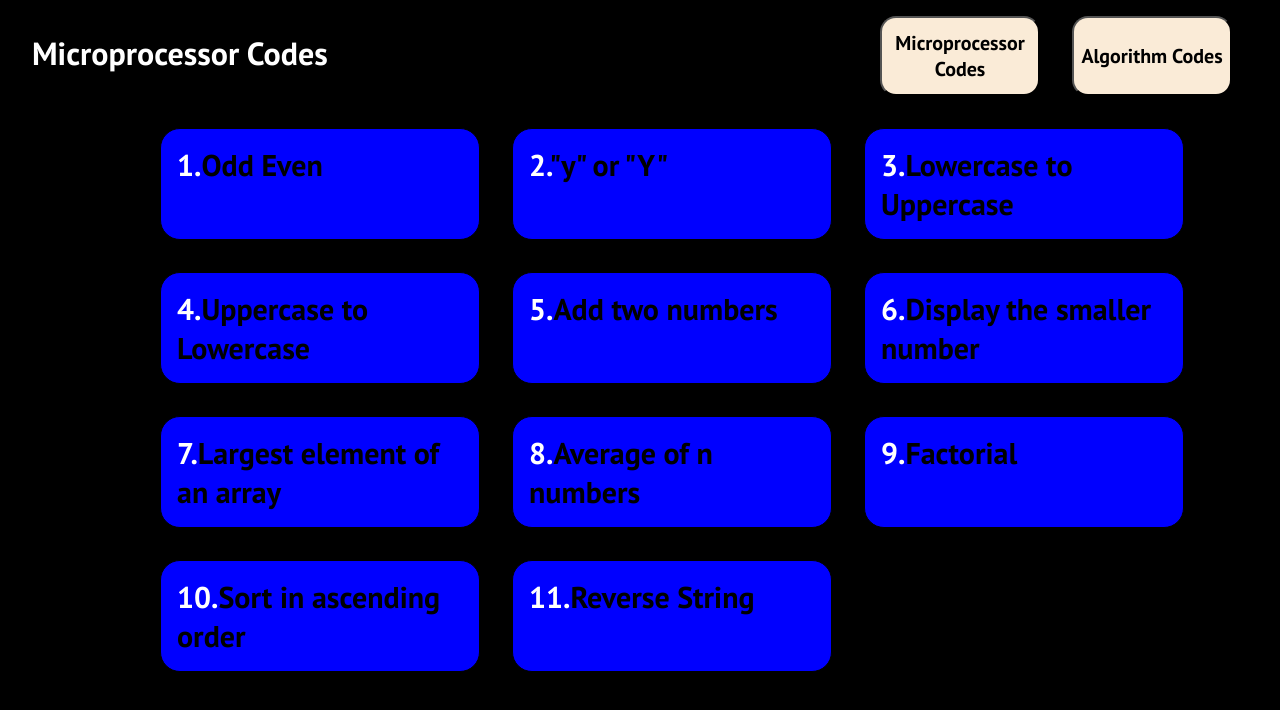
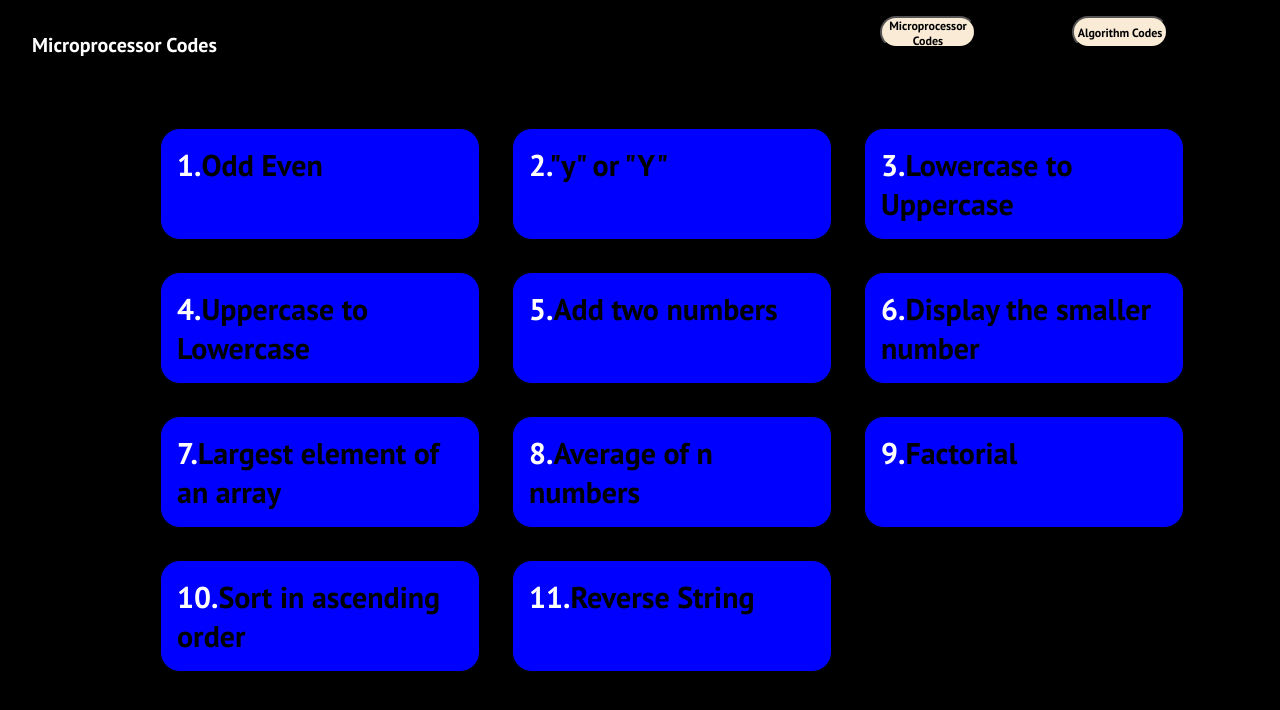
Before and after one commit to Novo1999/mal, a plain HTML site: page index.html in a window 1280 px wide. Drawn offline with Linux system fonts and the light colour scheme.

Commit message:
fixed responsivness

```diff
--- a/style.css
+++ b/style.css
@@ -29,11 +29,13 @@ body {
   background-color: blue;
   border-radius: 20px;
 }
+
 .list-item:hover {
   transition: all 0.3s linear;
   background-color: red;
   color: white;
 }
+
 .flex,
 .flex-2 {
   display: grid;
@@ -41,15 +43,18 @@ body {
   gap: 2rem;
   width: 10rem;
 }
+
 .list-number {
   color: white;
 }
+
 .heading {
   color: white;
   position: absolute;
   top: 2rem;
   left: 2rem;
 }
+
 .content {
   display: none;
   position: absolute;
@@ -69,16 +74,19 @@ body {
   width: 100%;
   font-size: 1rem;
 }
+
 .cross {
   width: 3rem;
   height: 3rem;
   cursor: pointer;
   position: fixed;
 }
+
 .cross:hover {
   background-color: black;
   transition: all 0.3s linear;
 }
+
 .changeBtn,
 .changeBtn2 {
   text-align: center;
@@ -102,6 +110,7 @@ body {
 }
 
 @media screen and (max-width: 1100px) {
+
   .flex,
   .flex-2 {
     height: 50rem;
@@ -111,6 +120,7 @@ body {
     width: 10rem;
     margin-left: 40rem;
   }
+
   .content {
     display: none;
     position: absolute;
@@ -125,6 +135,7 @@ body {
     overflow: scroll;
   }
 }
+
 @media screen and (max-height: 800px) {
   .content {
     display: none;
@@ -145,9 +156,11 @@ body {
   .body {
     overflow: scroll;
   }
+
   .heading {
     display: none;
   }
+
   .content {
     display: none;
     position: absolute;
@@ -161,6 +174,7 @@ body {
     margin: auto;
     overflow: scroll;
   }
+
   .flex,
   .flex-2 {
     height: 50rem;
@@ -171,6 +185,7 @@ body {
     margin-left: 20rem;
     margin-bottom: 10rem;
   }
+
   .list-item {
     font-size: 20px;
     cursor: pointer;
@@ -181,18 +196,22 @@ body {
     background-color: blue;
     border-radius: 20px;
   }
+
   .container {
     height: 10rem;
     margin-top: -42rem;
   }
 }
+
 @media screen and (max-width: 375px) {
   .body {
     overflow: scroll;
   }
+
   .heading {
     display: none;
   }
+
   .content {
     display: none;
     position: absolute;
@@ -206,6 +225,7 @@ body {
     margin: auto;
     overflow: scroll;
   }
+
   .flex,
   .flex-2 {
     height: 30rem;
@@ -216,6 +236,7 @@ body {
     margin-left: 9rem;
     margin-top: 3rem;
   }
+
   .list-item {
     font-size: 20px;
     cursor: pointer;
@@ -226,11 +247,13 @@ body {
     background-color: blue;
     border-radius: 20px;
   }
+
   .container {
     height: 1rem;
     margin-top: -42rem;
   }
 }
+
 .content-change {
   display: none;
 }
@@ -239,6 +262,7 @@ body {
   .body {
     overflow: scroll;
   }
+
   .heading {
     display: none;
   }
@@ -257,6 +281,7 @@ body {
     height: 1rem;
     margin-top: -42rem;
   }
+
   .content {
     display: none;
     position: absolute;
@@ -270,13 +295,26 @@ body {
     overflow: scroll;
   }
 }
+
 @media screen and (max-width: 1366px) {
+  .heading {
+    font-size: 20px;
+  }
+
   .changeBtn {
     top: 1rem;
     left: 70rem;
+    height: 2rem;
+    width: 6rem;
+    font-size: 12px;
   }
+
   .changeBtn2 {
     top: 1rem;
+    height: 2rem;
+    width: 6rem;
+    font-size: 12px;
+
   }
 }
 
@@ -285,6 +323,7 @@ body {
     top: 1rem;
     left: 67rem;
   }
+
   .changeBtn2 {
     top: 1rem;
   }
@@ -296,6 +335,7 @@ body {
     left: 70rem;
   }
 }
+
 @media screen and (max-width: 1128px) {
   .btns {
     position: absolute;
```
Also changed, not shown: 2 other files.
